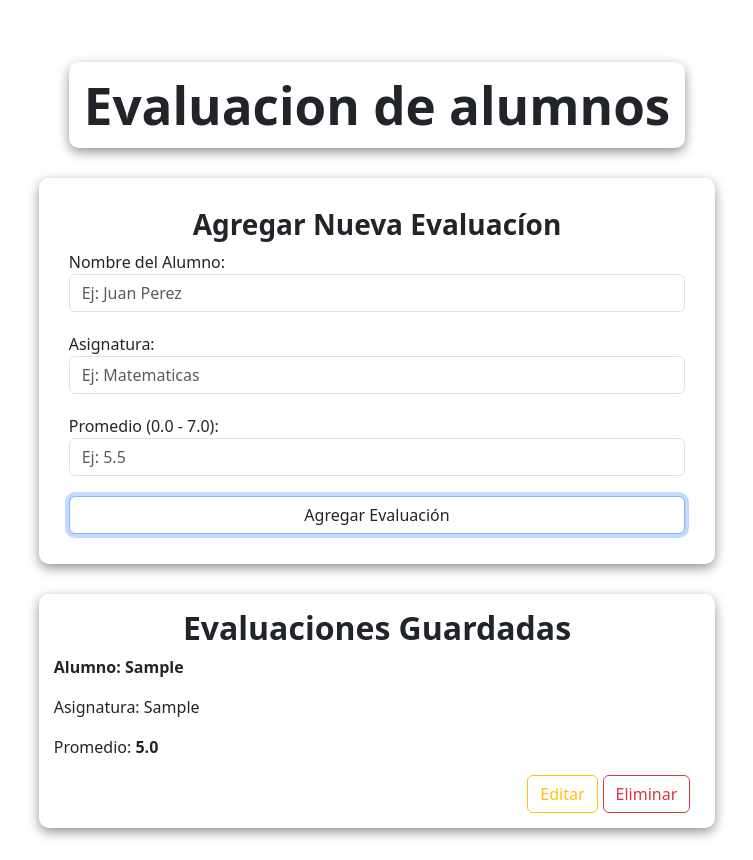
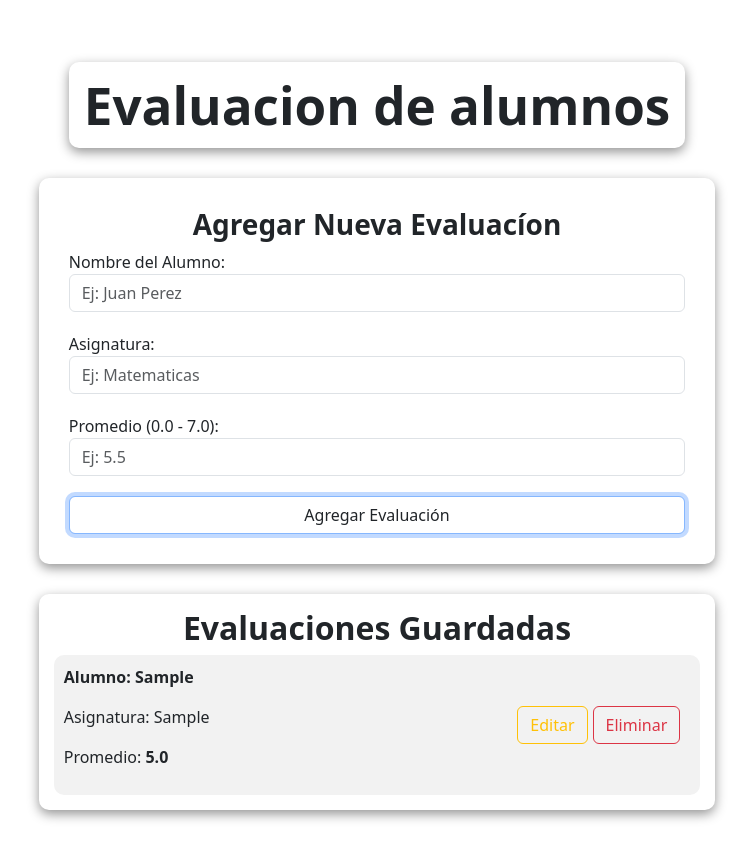
Before and after one commit to Katherine-suazo/mi-crud, a React (Vite) app: page / in a window 1280 px wide. Both pictures are taken after typing "Sample", "Sample", "5" into the empty fields and a click on the button "Agregar Evaluación". Shown: the whole page, without its empty margins (263-1016 px from the left). Built offline with nearby package versions, Linux system fonts and the light colour scheme.

Commit message:
mejorar la estructura del componente Item y agregar estilos a la clase papa

```diff
--- a/estilo.css
+++ b/estilo.css
@@ -51,3 +51,12 @@
     border-radius: 10px;
     padding: 10px;
 }
+
+.papa {
+    display: flex;
+    justify-content: space-between;
+    align-items: center;
+    background-color: rgb(242, 242, 242);
+    border-radius: 10px;
+    padding: 10px;
+}
--- a/src/assets/components/Item.jsx
+++ b/src/assets/components/Item.jsx
@@ -3,8 +3,8 @@ import React from 'react';
 function Item({ item, deleteItem, editItem }) {
   return (
 
-    <div>
-
+    <>
+      <div className='papa'>
         <div className='textLeft'>
           <p><strong>Alumno: {item.nombre} </strong></p>
           <p>Asignatura: {item.asignatura}</p>
@@ -16,8 +16,9 @@ function Item({ item, deleteItem, editItem }) {
           <button className="btn btn-outline-warning botones" onClick={() => editItem(item)}>Editar</button>
           <button className="btn btn-outline-danger botones"  onClick={() => deleteItem(item.id)}>Eliminar</button>
         </div>
+      </div>
+    </>
 
-    </div>
   );
 }
 
```
Lines whose indentation alone changed are shown as unchanged.
